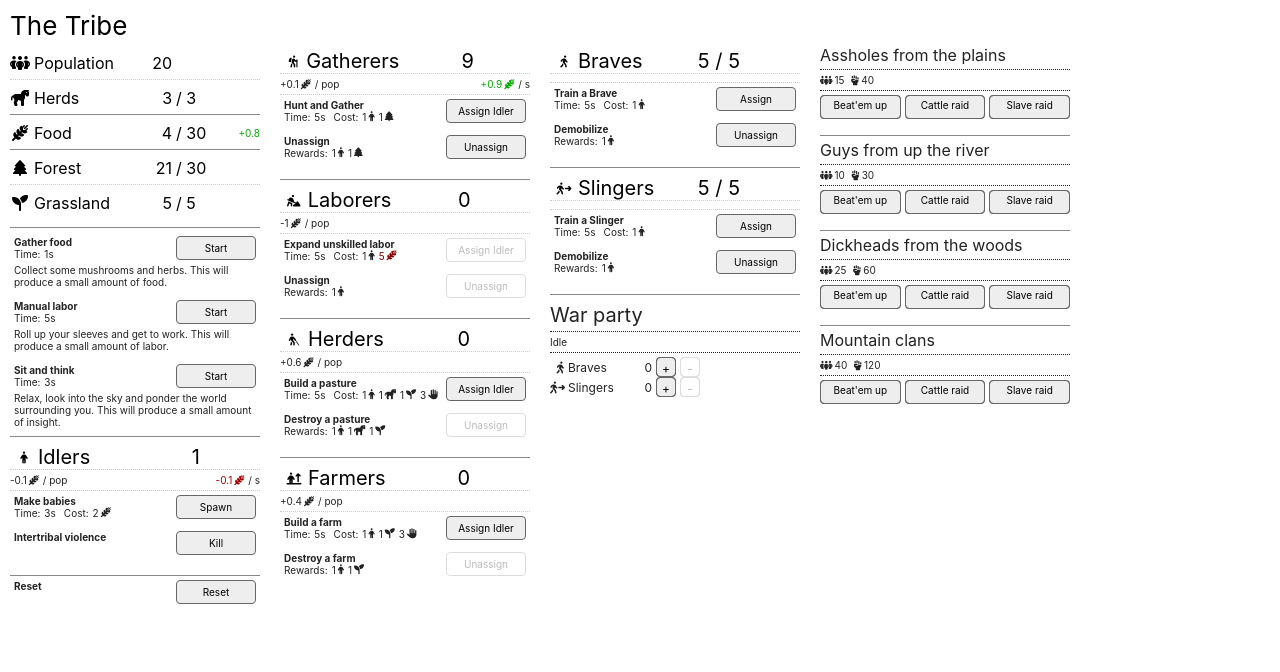
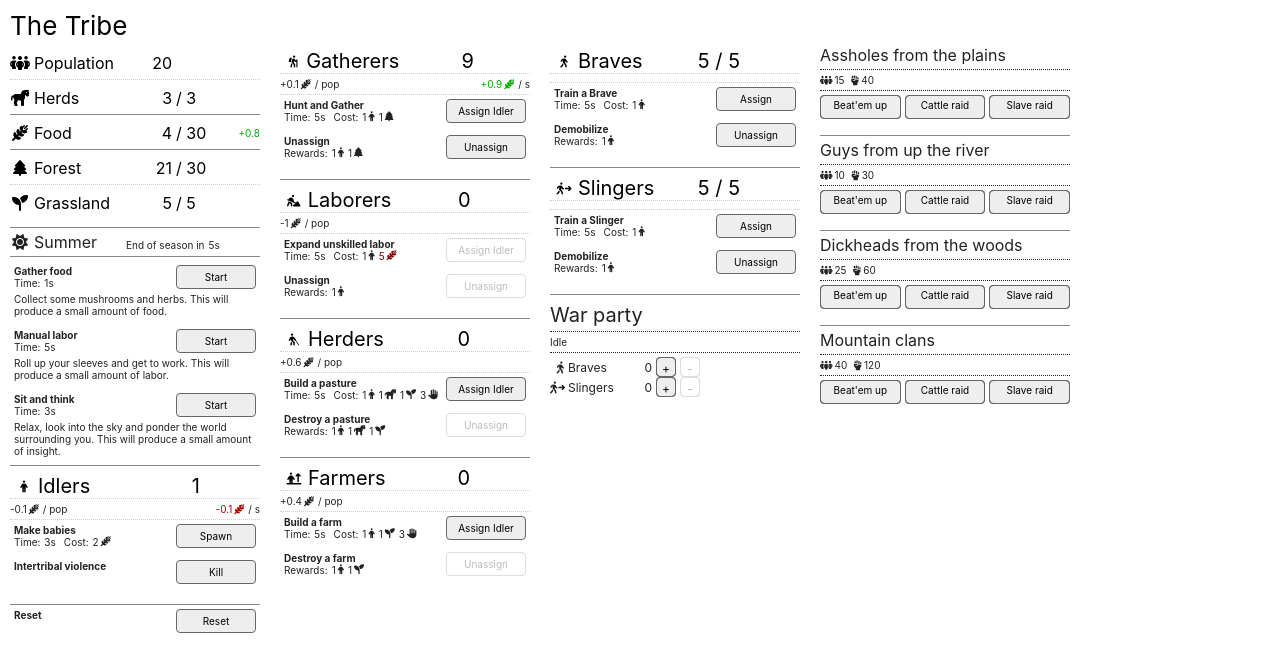
Before and after one commit to socha23/civlite, a React (Create React App) app: page / in a window 1280 px wide. Shown: the top 672 px of the page. Built offline with nearby package versions, Linux system fonts and the light colour scheme.

Commit message:
calendar model

```diff
--- /dev/null
+++ b/src/model/calendarModel.tsx
@@ -0,0 +1,43 @@
+import { GameModel } from "./gameModel"
+
+
+export enum Season {
+  Spring = 0,
+  Summer = 1,
+  Autumn = 2,
+  Winter = 3,
+}
+
+const SEASONS = [Season.Spring, Season.Summer, Season.Autumn, Season.Winter]
+
+const SEASON_DURATION = 5
+
+export class CalendarModel {
+  timeUntilEndOfSeason: number = SEASON_DURATION
+  currentSeason: Season = Season.Spring
+  model: GameModel
+
+  constructor(model: GameModel) {
+    this.model = model
+  }
+
+  onTick(deltaS: number) {
+    let timeLeft = deltaS
+    while (timeLeft > 0) {
+      const timeLeftThisSeason = Math.min(timeLeft, this.timeUntilEndOfSeason)
+      timeLeft -= timeLeftThisSeason
+      this.timeUntilEndOfSeason -= timeLeftThisSeason
+      if (this.timeUntilEndOfSeason <= 0) {
+        this.onEndOfSeason()
+      }
+    }
+  }
+
+  onEndOfSeason() {
+    this.model.onEndOfSeason()
+    const newIdx = (SEASONS.indexOf(this.currentSeason) + 1) % SEASONS.length
+    this.currentSeason = SEASONS[newIdx]
+    this.timeUntilEndOfSeason = SEASON_DURATION
+  }
+
+}
--- a/src/model/gameModel.tsx
+++ b/src/model/gameModel.tsx
@@ -8,10 +8,12 @@ import MilitaryModel from "./militaryModel"
 import CivilizationsModel from "./civsModel"
 import { WarModel } from "./warModel"
 import { WorkModel } from "./workModel"
+import { CalendarModel } from "./calendarModel"
 
 export class GameModel implements GameModelInterface {
   tick: number = 0
   civName: string = "The Tribe"
+  calendar = new CalendarModel(this)
   resources = new ResourcesModel()
   population = new PopulationModel()
   work = new WorkModel()
@@ -43,7 +45,13 @@ export class GameModel implements GameModelInterface {
   onTick(deltaS: number) {
     this.tick += deltaS
     onTick(deltaS)
+    this.calendar.onTick(deltaS)
     this.applyWorkConsumptionAndProduction(deltaS)
+  }
+
+  onEndOfSeason() {
+    console.log("END OF SEASON")
+    // TODO hunger
   }
 
   production(resourceType: ResourceType): number {
--- /dev/null
+++ b/src/view/calendarBox.tsx
@@ -0,0 +1,70 @@
+import React from 'react';
+import { Box } from './box'
+import { GameModel } from '../model/gameModel'
+import { Season } from '../model/calendarModel';
+import { FontSizes } from './icons';
+import { CalendarLabels } from './labels';
+
+export type CalendarProps = {
+  season: Season
+  timeUntilEndOfSeason: number
+}
+
+export function calendarProps(model: GameModel): CalendarProps {
+  return {
+    season: model.calendar.currentSeason,
+    timeUntilEndOfSeason: model.calendar.timeUntilEndOfSeason
+  }
+}
+
+function seasonIcon(s: Season): string {
+  switch (s) {
+    case Season.Spring: return "fa-solid fa-cloud-rain"
+    case Season.Summer: return "fa-solid fa-sun"
+    case Season.Autumn: return "fa-solid fa-cloud-showers-heavy"
+    case Season.Winter: return "fa-solid fa-snowflake"
+  }
+}
+
+export const CalendarBox = (p: CalendarProps) =>
+  <Box>
+    <div style={{
+      display: "flex",
+      alignItems: "center",
+      gap: 4,
+      marginTop: 4,
+      marginBottom: 4,
+      fontSize: FontSizes.normalPlus,
+    }}>
+      <div style={{
+        width: 20,
+        textAlign: "center"
+      }}>
+        <i className={seasonIcon(p.season)} />
+      </div>
+      <div style={{
+        width: 80
+      }}>
+        {CalendarLabels[p.season]}
+      </div>
+
+
+      <div style={{
+        marginLeft: 8,
+        height: 18,
+        display: "flex",
+        alignItems: "end",
+        fontSize: FontSizes.small,
+      }}>
+        <span>
+          {CalendarLabels.UntilEndOfSeason}
+        </span>
+        <span style={{
+          marginLeft: 4,
+          fontSize: FontSizes.small
+        }}>
+          {Math.ceil(p.timeUntilEndOfSeason)}{CalendarLabels.Second}
+        </span>
+      </div>
+    </div>
+  </Box>
--- a/src/view/gameView.tsx
+++ b/src/view/gameView.tsx
@@ -9,6 +9,7 @@ import { PopBox, PopBoxProps, popBoxProps } from './popBox';
 import { MilitaryProps, MilitaryView, militaryProps } from './military';
 import { CivilizationsView, CivsProps, civsProps } from './civs';
 import { ActionState } from '../model/action';
+import { CalendarBox, CalendarProps, calendarProps } from './calendarBox';
 
 
 export type GameViewProps = {
@@ -20,6 +21,7 @@ export type GameViewProps = {
   resourceGathering: ResourceGatheringProps,
   military: MilitaryProps,
   civilizations: CivsProps,
+  calendar: CalendarProps,
 }
 
 export function gameViewProps(model: GameModel, onReset: () => void): GameViewProps {
@@ -37,6 +39,7 @@ export function gameViewProps(model: GameModel, onReset: () => void): GameViewPr
     },
     military: militaryProps(model),
     civilizations: civsProps(model),
+    calendar: calendarProps(model),
   }
 }
 
@@ -87,6 +90,7 @@ export const GameView = (p: GameViewProps) =>
           paddingTop: 4,
         }}>
           <InventoryBox {...p.summary}/>
+          <CalendarBox {...p.calendar}/>
           <ResourceGatheringBox {...p.resourceGathering}/>
           <PopsView pops={p.pops} column={0}/>
           <ActionRow3 {...p.reset}/>
--- a/src/view/labels.tsx
+++ b/src/view/labels.tsx
@@ -5,6 +5,7 @@ import { formatNumber } from '../model/utils';
 import { ReactNode } from 'react';
 import { WarProps } from './war';
 import { WorkType } from '../model/work';
+import { Season } from '../model/calendarModel';
 
 
 export const ManualResourceGatheringLabels = {
@@ -113,3 +114,12 @@ export const ActionCommonLabels = {
 
     Second: "s",
 }
+
+export const CalendarLabels = {
+    UntilEndOfSeason: "End of season in",
+    Second: "s",
+    [Season.Spring]: "Spring",
+    [Season.Summer]: "Summer",
+    [Season.Autumn]: "Autumn",
+    [Season.Winter]: "Winter",
+}
```
